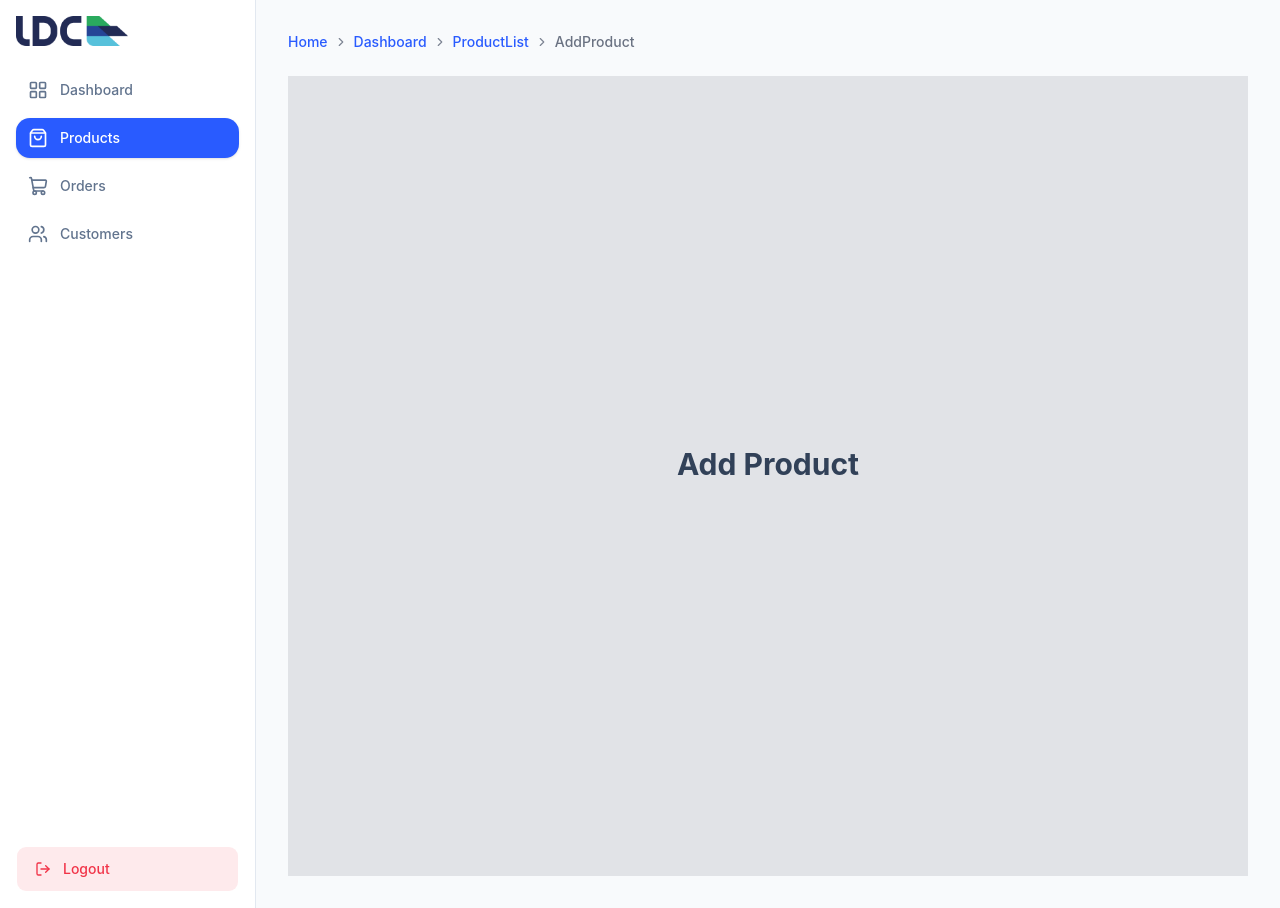
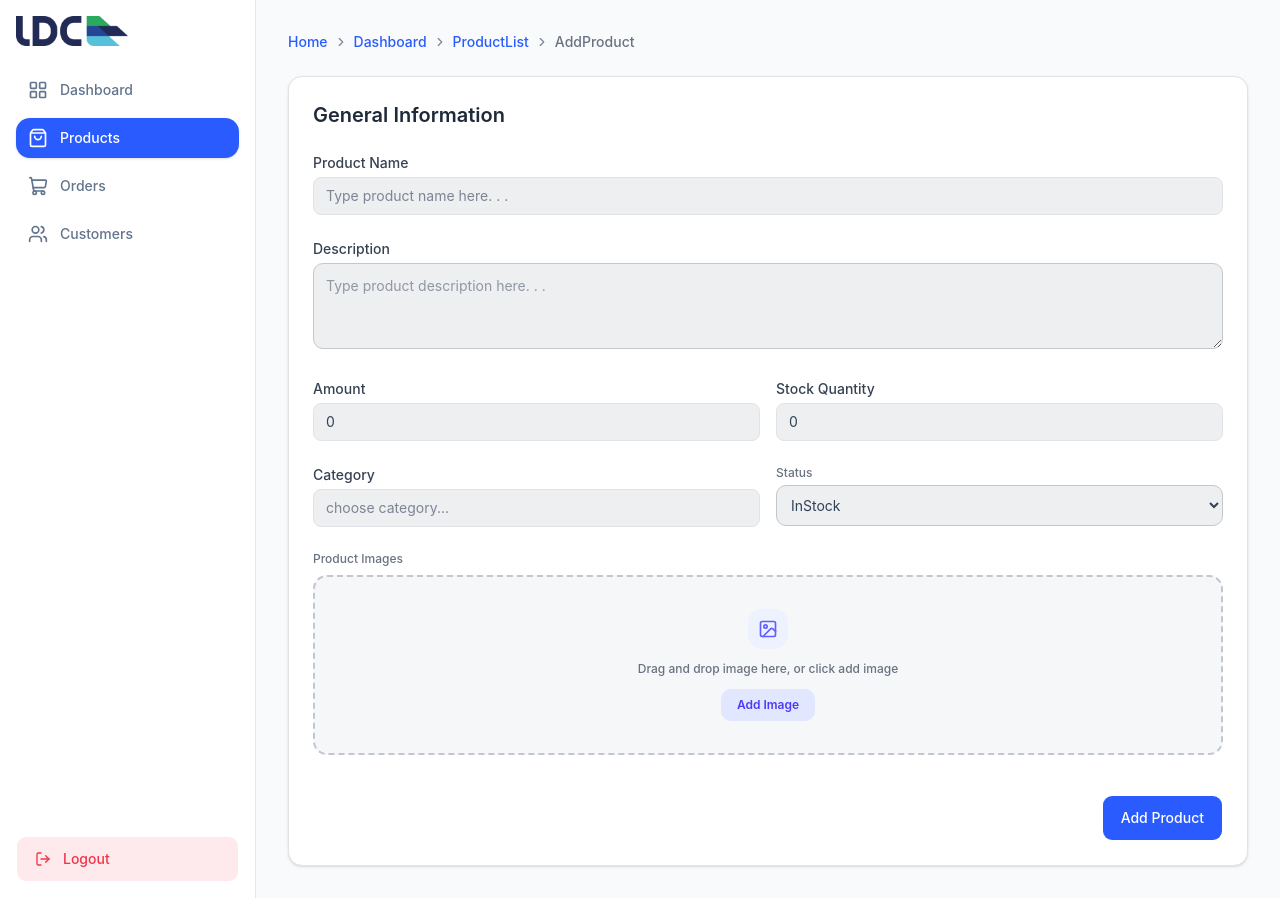
Before and after one commit to ibrahimzaher/ldc-ecommerce, a React (Vite) app: page /dashboard/productList/addProduct in a window 1280 px wide. Built offline with nearby package versions, Linux system fonts and the light colour scheme; sample sign-in values are in the browser's storage.

Commit message:
feat: add EditProductPage  component  and update routing for product editing and update AddProductPge component

```diff
--- a/src/core/routes/AppRoutes.tsx
+++ b/src/core/routes/AppRoutes.tsx
@@ -5,6 +5,7 @@ import RegisterPage from "@/features/auth/pages/RegisterPage";
 import DashboardLayout from "@/features/dashboard/layouts/DashboardLayout";
 import DashboardPage from "@/features/dashboard/pages/Dashboard/DashboardPage";
 import { AddProductPage } from "@/features/dashboard/pages/Products/AddProductPage";
+import { EditProductPage } from "@/features/dashboard/pages/Products/EditProductPage";
 import { ProductsPage } from "@/features/dashboard/pages/Products/ProductsPage";
 import MainLayout from "@/features/ecommerce/layouts/MainLayout";
 import { CartPage } from "@/features/ecommerce/pages/Cart/CartPage";
@@ -78,6 +79,10 @@ export const router = createBrowserRouter([
             path: "/dashboard/productList/addProduct",
             element: <AddProductPage />,
           },
+          {
+            path: "/dashboard/productList/:id",
+            element: <EditProductPage />,
+          },
         ],
       },
       {
--- a/src/features/dashboard/pages/Products/AddProductPage.tsx
+++ b/src/features/dashboard/pages/Products/AddProductPage.tsx
@@ -1,7 +1,20 @@
+import type { ProductRequest } from "@/features/ecommerce/types/product.types";
+import { ProductForm } from "../../components/ProductFrom";
+import { useAddProduct } from "../../hooks/useAddProduct";
+import { useNavigate } from "react-router-dom";
+
 export const AddProductPage = () => {
+  const navigate = useNavigate();
+  const { mutate, isPending } = useAddProduct();
+  const handelSubmit = (data: ProductRequest) => {
+    mutate(data);
+    navigate("/dashboard/productList");
+  };
   return (
-    <div className="flex flex-col items-center justify-center min-h-screen bg-gray-100">
-      <h1 className="text-3xl font-bold mb-6">Add Product</h1>
-    </div>
+    <ProductForm
+      isPending={isPending}
+      onSubmit={handelSubmit}
+      title="General Information"
+    />
   );
 };
--- /dev/null
+++ b/src/features/dashboard/pages/Products/EditProductPage.tsx
@@ -0,0 +1,27 @@
+import { useGetProductById } from "@/features/ecommerce/hooks/useProducts";
+import { useNavigate, useParams } from "react-router-dom";
+import { useUpdateProduct } from "../../hooks/useUpdateProduct";
+import { ProductForm } from "../../components/ProductFrom";
+import type { ProductRequest } from "@/features/ecommerce/types/product.types";
+
+export const EditProductPage = () => {
+  const { id } = useParams<{ id: string }>();
+  const { data } = useGetProductById(id || "");
+  const navigate = useNavigate();
+  const { mutate, isPending } = useUpdateProduct();
+  const handleSubmit = (values: ProductRequest) => {
+    if (id) {
+      mutate({ id, productData: values });
+      navigate("/dashboard/productList");
+    }
+  };
+  return (
+    <ProductForm
+      isPending={isPending}
+      initialValues={data}
+      onSubmit={handleSubmit}
+      submitButtonText="Update Product"
+      title="Update Product"
+    />
+  );
+};
--- a/src/features/dashboard/pages/Products/ProductsPage.tsx
+++ b/src/features/dashboard/pages/Products/ProductsPage.tsx
@@ -131,7 +131,7 @@ export const ProductsPage = () => {
         return (
           <div className="flex justify-center gap-2 text-slate-400">
             <button
-              onClick={() => console.log("Edit product:", product.id)}
+              onClick={() => navigate(`/dashboard/productList/${product.id}`)}
               className="hover:text-amber-600 p-1 transition-colors"
               title="Edit"
             >
```
